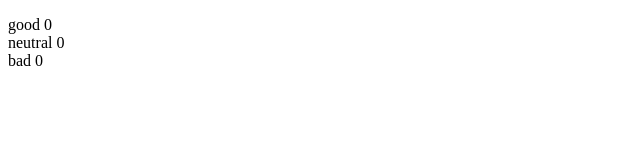
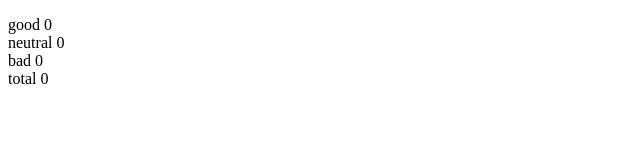
Before and after one commit to nilskrannig/OpenUni_FSWD_Part01, a React (Vite) app in the folder part1_unicafe/: page / in a window 1280 px wide. Shown: the part 139-299 px from the top of the page, without its empty margins (0-640 px from the left). Built offline with nearby package versions, Linux system fonts and the light colour scheme.

Commit message:
Part1_Exercises unicafe: add total

```diff
--- a/part1_unicafe/src/App.jsx
+++ b/part1_unicafe/src/App.jsx
@@ -43,6 +43,7 @@ function App() {
       <DisplayValue name='good' value={good} />
       <DisplayValue name='neutral' value={neutral} />
       <DisplayValue name='bad' value={bad} />
+      <DisplayValue name='total' value={good + neutral + bad}/>
     </div>
   )
 }
```
